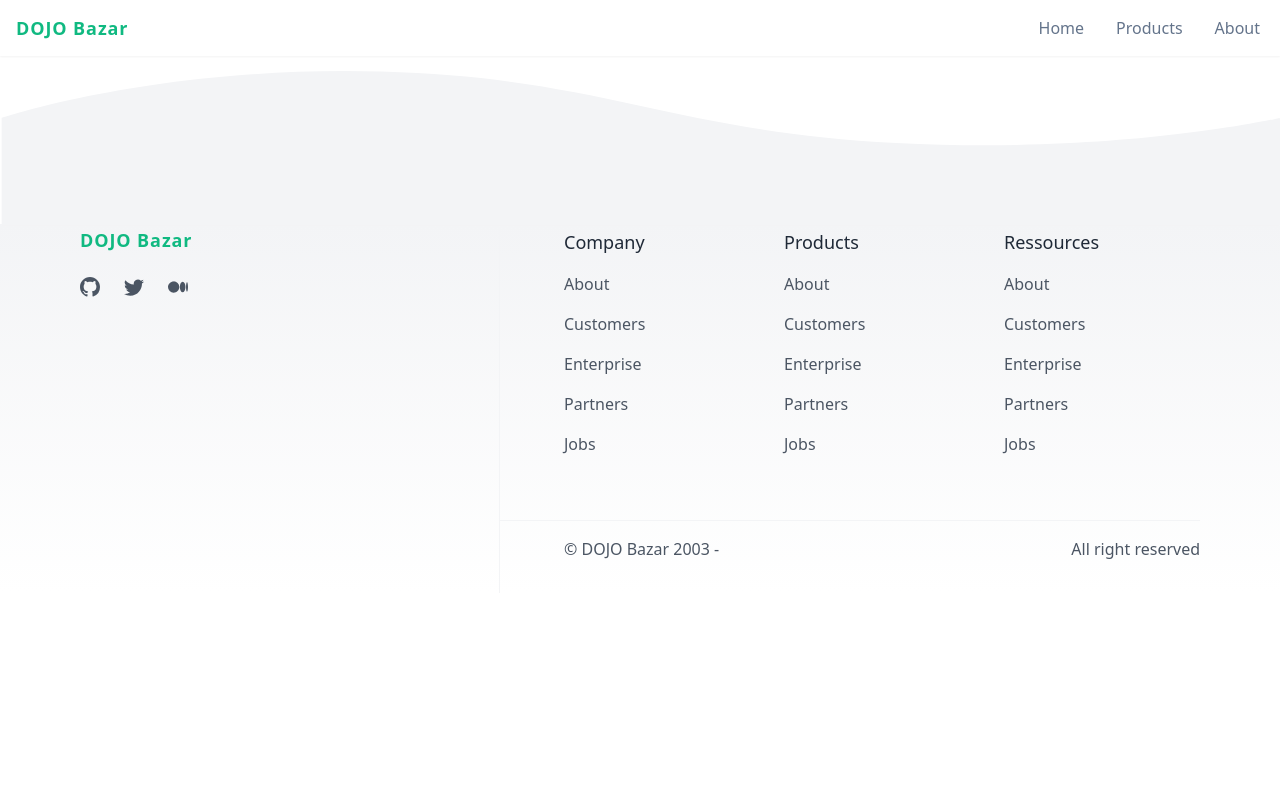
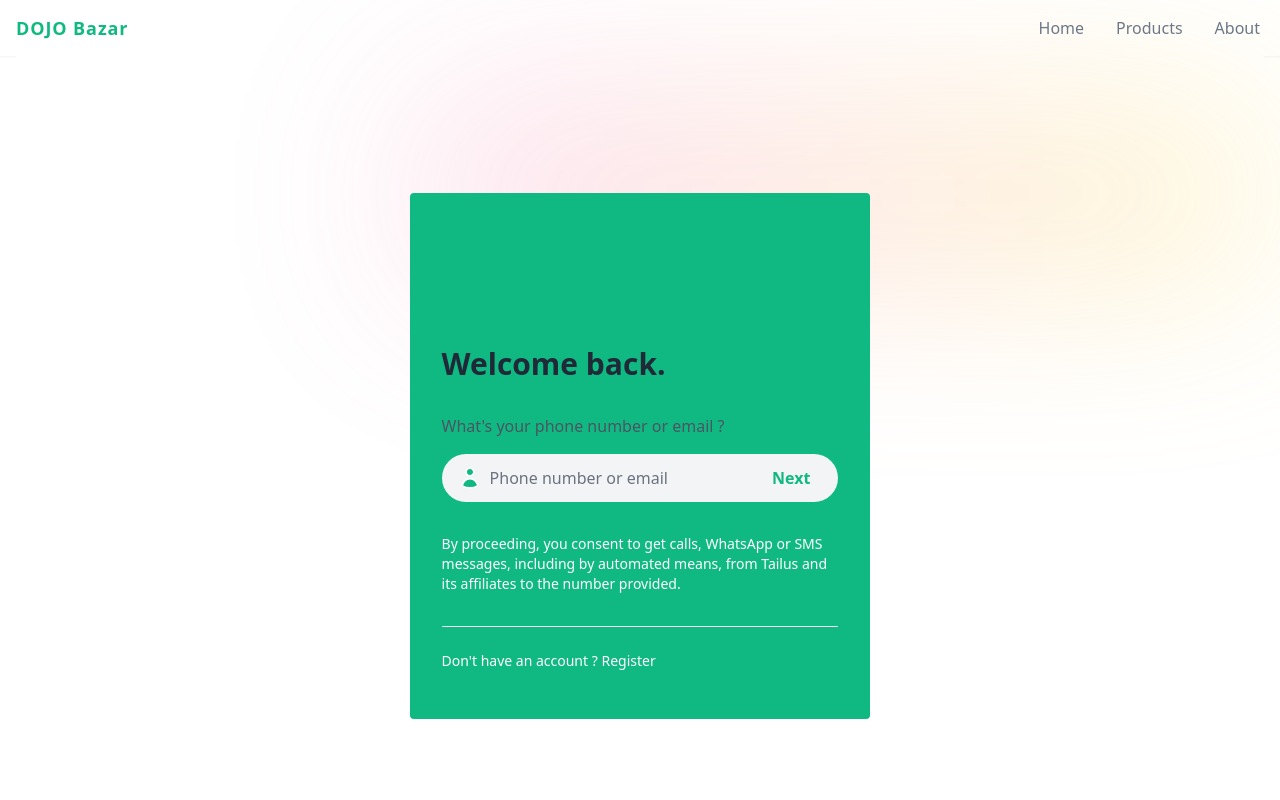
Before and after one commit to bpinazmul18/dojo-bazar, a Nuxt app: page /login in a window 1280 px wide. Shown: the top 800 px of the page. Built offline with nearby package versions, Linux system fonts and the light colour scheme.

Commit message:
ADD: Add login page.

```diff
--- /dev/null
+++ b/pages/login.vue
@@ -0,0 +1,109 @@
+<template>
+  <div
+    class="min-h-screen flex flex-col justify-center bg-white dark:bg-gray-900"
+  >
+    <div class="relative sm:py-16">
+      <div
+        aria-hidden="true"
+        class="absolute inset-0 grid grid-cols-2 -space-x-52 opacity-40 transition duration-300 delay-0"
+      >
+        <div
+          class="blur-[106px] h-56 bg-gradient-to-br from-primary to-purple-400 dark:from-blue-700"
+        ></div>
+        <div
+          class="blur-[106px] h-32 bg-gradient-to-r from-pink-400 to-yellow-300"
+        ></div>
+      </div>
+      <div class="relative xl:container m-auto px-6 text-white md:px-12">
+        <div class="m-auto space-y-8 sm:w-4/5 md:w-3/5 xl:w-2/5">
+          <div class="p-8 md:py-12 bg-emerald-500 rounded">
+            <BrandLogo color="text-white" />
+            <h2
+              class="mt-20 mb-8 text-3xl font-bold text-gray-800 dark:text-white"
+            >
+              Welcome back.
+            </h2>
+            <form action="" class="space-y-8">
+              <div class="space-y-4">
+                <label for="username" class="text-gray-600 dark:text-gray-300"
+                  >What's your phone number or email ?</label
+                >
+                <div class="relative flex items-center">
+                  <svg
+                    xmlns="http://www.w3.org/2000/svg"
+                    fill="none"
+                    viewBox="0 0 24 24"
+                    stroke-width="1.5"
+                    stroke="currentColor"
+                    class="w-6 h-6 absolute left-4 inset-y-0 my-auto fill-emerald-500"
+                  >
+                    <path
+                      stroke-linecap="round"
+                      stroke-linejoin="round"
+                      d="M15.75 6a3.75 3.75 0 11-7.5 0 3.75 3.75 0 017.5 0zM4.501 20.118a7.5 7.5 0 0114.998 0A17.933 17.933 0 0112 21.75c-2.676 0-5.216-.584-7.499-1.632z"
+                    />
+                  </svg>
+                  <input
+                    type="text"
+                    name="username"
+                    id="username"
+                    autocomplete="username"
+                    placeholder="Phone number or email"
+                    class="focus:outline-none block w-full rounded-full placeholder-gray-500 bg-gray-100 dark:bg-gray-800 dark:border-gray-600 pl-12 pr-4 h-12 text-gray-600 transition duration-300 invalid:ring-2 invalid:ring-red-400 focus:ring-2 focus:ring-primary"
+                  />
+                  <div class="absolute right-1">
+                    <button
+                      type="submit"
+                      class="relative flex h-10 w-10 sm:w-max ml-auto items-center justify-center sm:px-6 before:absolute before:inset-0 before:rounded-full before:bg-primary before:transition before:duration-300 hover:before:scale-105 active:duration-75 active:before:scale-95"
+                    >
+                      <span
+                        class="hidden relative text-base font-semibold text-emerald-500 dark:text-gray-900 sm:block"
+                        >Next</span
+                      >
+                      <svg
+                        xmlns="http://www.w3.org/2000/svg"
+                        viewBox="0 0 24 24"
+                        fill="currentColor"
+                        class="relative w-5 h-5 text-white dark:text-gray-900 sm:hidden"
+                      >
+                        <path
+                          fill-rule="evenodd"
+                          d="M3.75 12a.75.75 0 01.75-.75h13.19l-5.47-5.47a.75.75 0 011.06-1.06l6.75 6.75a.75.75 0 010 1.06l-6.75 6.75a.75.75 0 11-1.06-1.06l5.47-5.47H4.5a.75.75 0 01-.75-.75z"
+                          clip-rule="evenodd"
+                        />
+                      </svg>
+                    </button>
+                  </div>
+                </div>
+              </div>
+              <p class="text-white text-sm">
+                By proceeding, you consent to get calls, WhatsApp or SMS
+                messages, including by automated means, from Tailus and its
+                affiliates to the number provided.
+              </p>
+
+              <p
+                class="border-t border-gray-100 dark:border-gray-700 pt-6 text-sm text-white dark:text-gray-400"
+              >
+                Don't have an account ?
+                <NuxtLink to="/register" class="text-primary">
+                  Register
+                </NuxtLink>
+              </p>
+            </form>
+          </div>
+        </div>
+      </div>
+    </div>
+  </div>
+</template>
+
+<script>
+import BrandLogo from "~/components/BrandLogo.vue";
+
+export default {
+  components: {
+    BrandLogo
+  }
+};
+</script>
```
